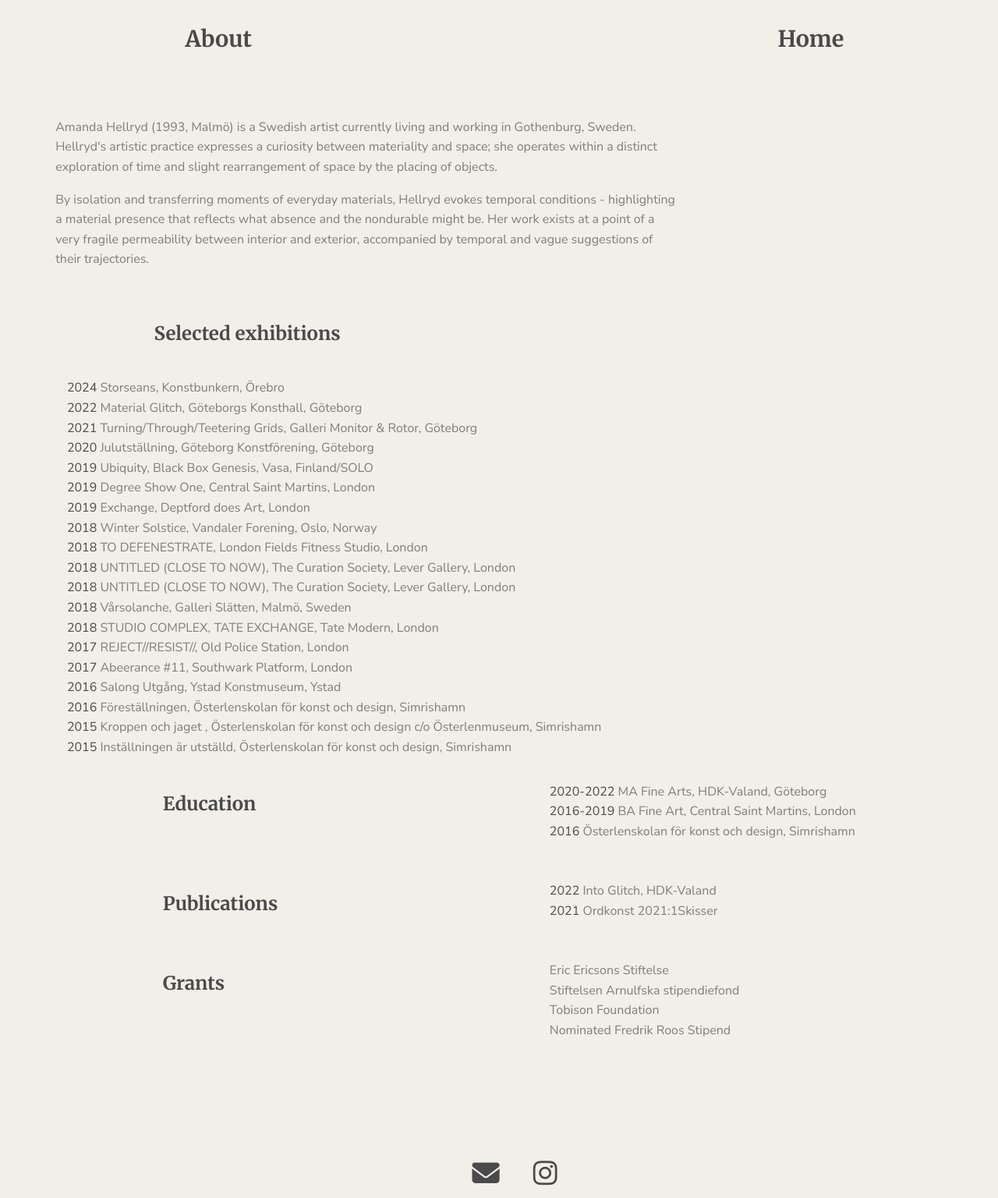
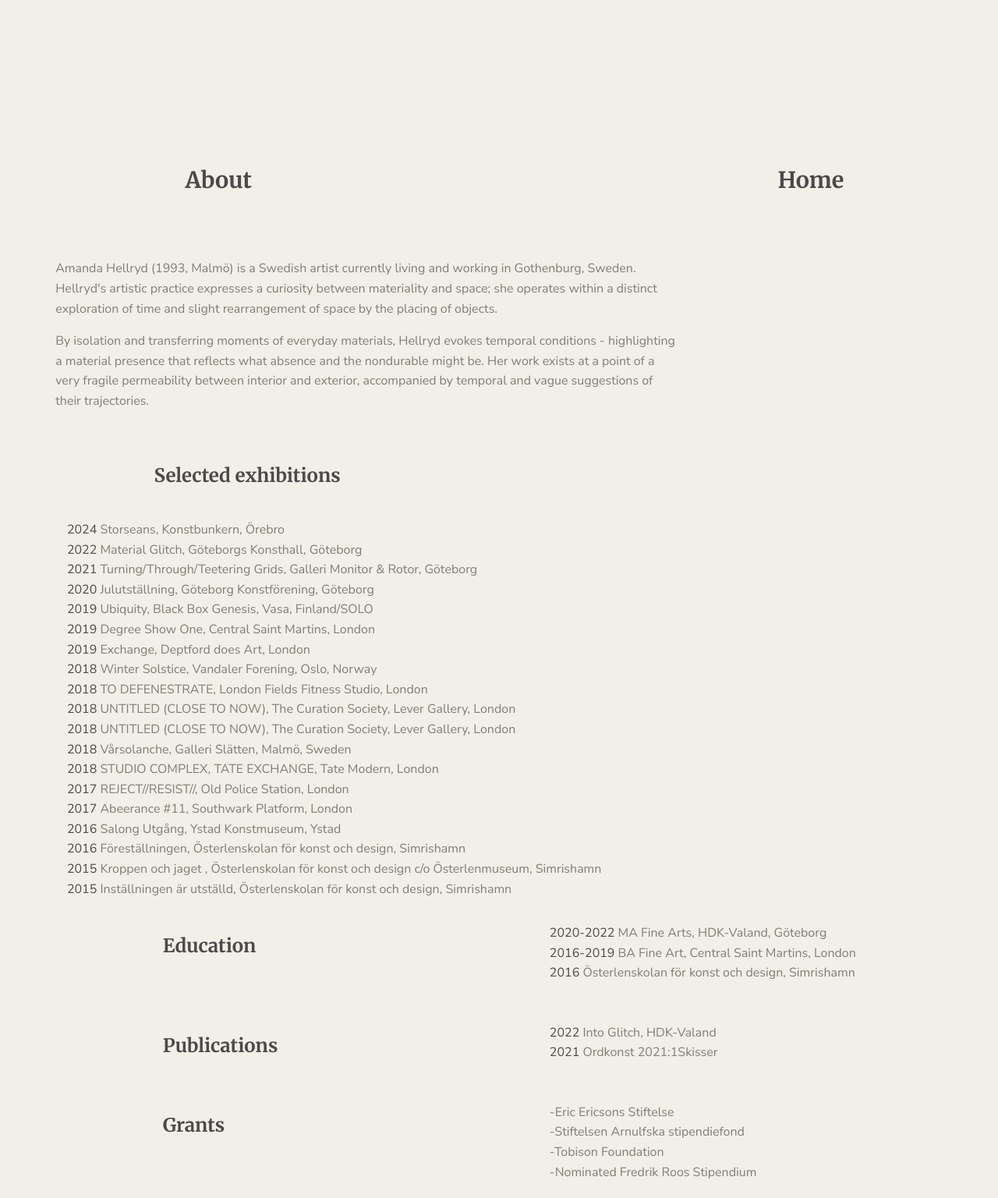
Before and after one commit to Freddievaneijsden/amanda-hellryd-website, a plain HTML site: page docs/about.html in a window 1280 px wide. Shown: the part 5-1541 px from the top of the page at 78% size. Drawn offline with Linux system fonts and the light colour scheme.

Commit message:
Update nav margin

```diff
--- a/docs/about.html
+++ b/docs/about.html
@@ -12,7 +12,7 @@
   </head>
   <body class="bg-primary">
     <nav class="text-primary">
-      <ul class="nav-list">
+      <ul class="nav-list nav-margin">
         <li>
           <h2>About</h2>
         </li>
@@ -119,10 +119,10 @@
       <h2 class="merits-title">Grants</h2>
       <section class="text-secondary">
         <ul class="merits-list">
-          <li>Eric Ericsons Stiftelse</li>
-          <li>Stiftelsen Arnulfska stipendiefond</li>
-          <li>Tobison Foundation</li>
-          <li>Nominated Fredrik Roos Stipend</li>
+          <li>-Eric Ericsons Stiftelse</li>
+          <li>-Stiftelsen Arnulfska stipendiefond</li>
+          <li>-Tobison Foundation</li>
+          <li>-Nominated Fredrik Roos Stipendium</li>
         </ul>
       </section>
     </section>
--- a/docs/style.css
+++ b/docs/style.css
@@ -173,16 +173,19 @@
   font-size: 1rem;
   display: flex;
   flex-direction: column;
-  margin: 0% 15% 0;
   padding-bottom: 3%;
   color: #4a4a4a;
 }
 
-.nav-border {
+.nav-margin {
   margin: 15% 15% 0;
-  border-bottom: 1.0px solid;
+}
 
+.border {
+   border-bottom: 1.0px solid;
 }
+
+.nav-border
 
 .svg-arrow {
   display: flex;
```
Also changed, not shown: docs/earths_crust.html (+1 -1 lines), docs/faulty.html (+1 -1 lines), docs/forever_can_spare_a_minute.html (+1 -1 lines), docs/index.html (+1 -1 lines), docs/lifestyle.html (+1 -1 lines), docs/limits_to_growth.html (+1 -1 lines), docs/news.html (+1 -1 lines), docs/place.html (+1 -1 lines), docs/terra_incognita.html (+1 -1 lines), docs/within.html (+1 -1 lines).
